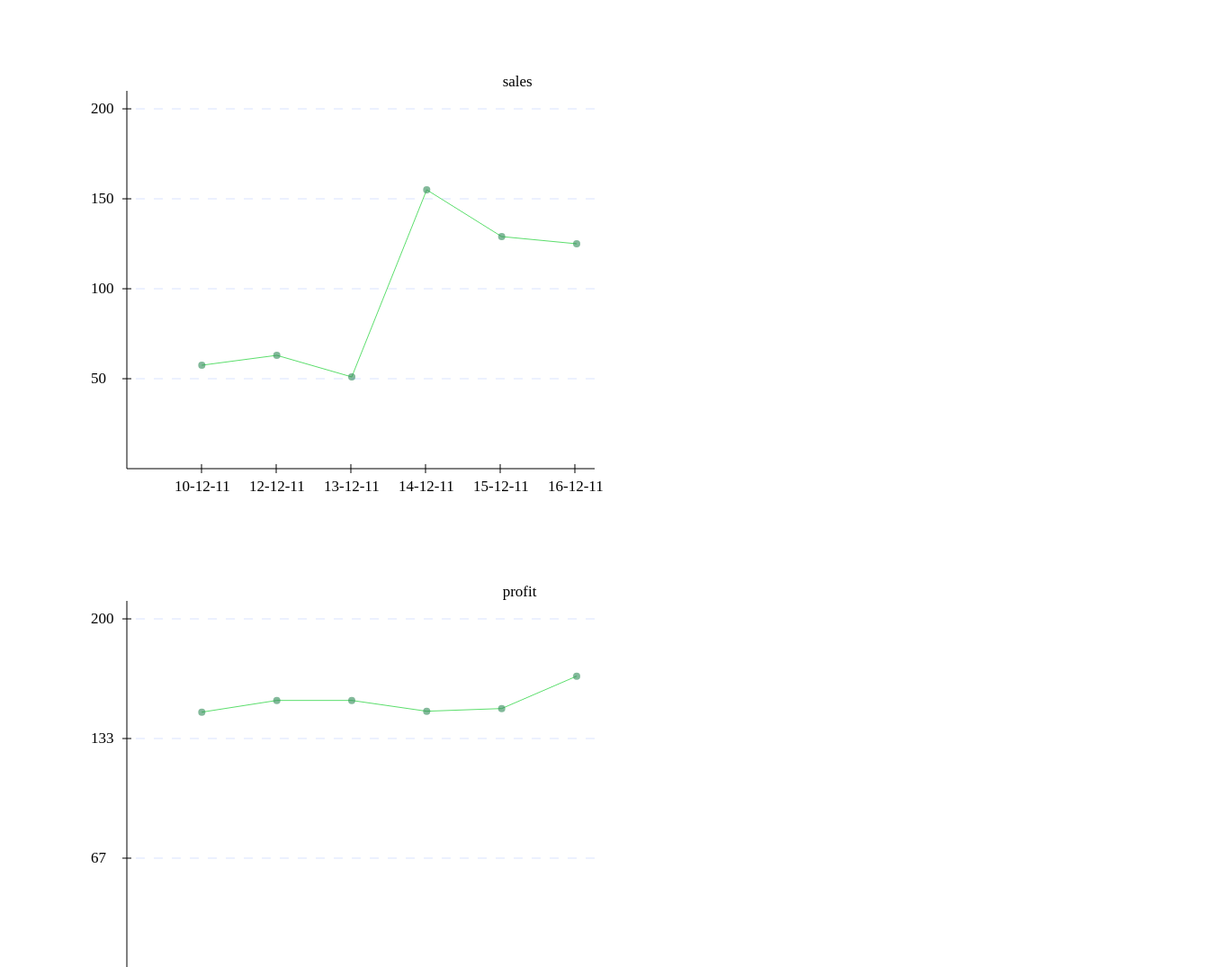
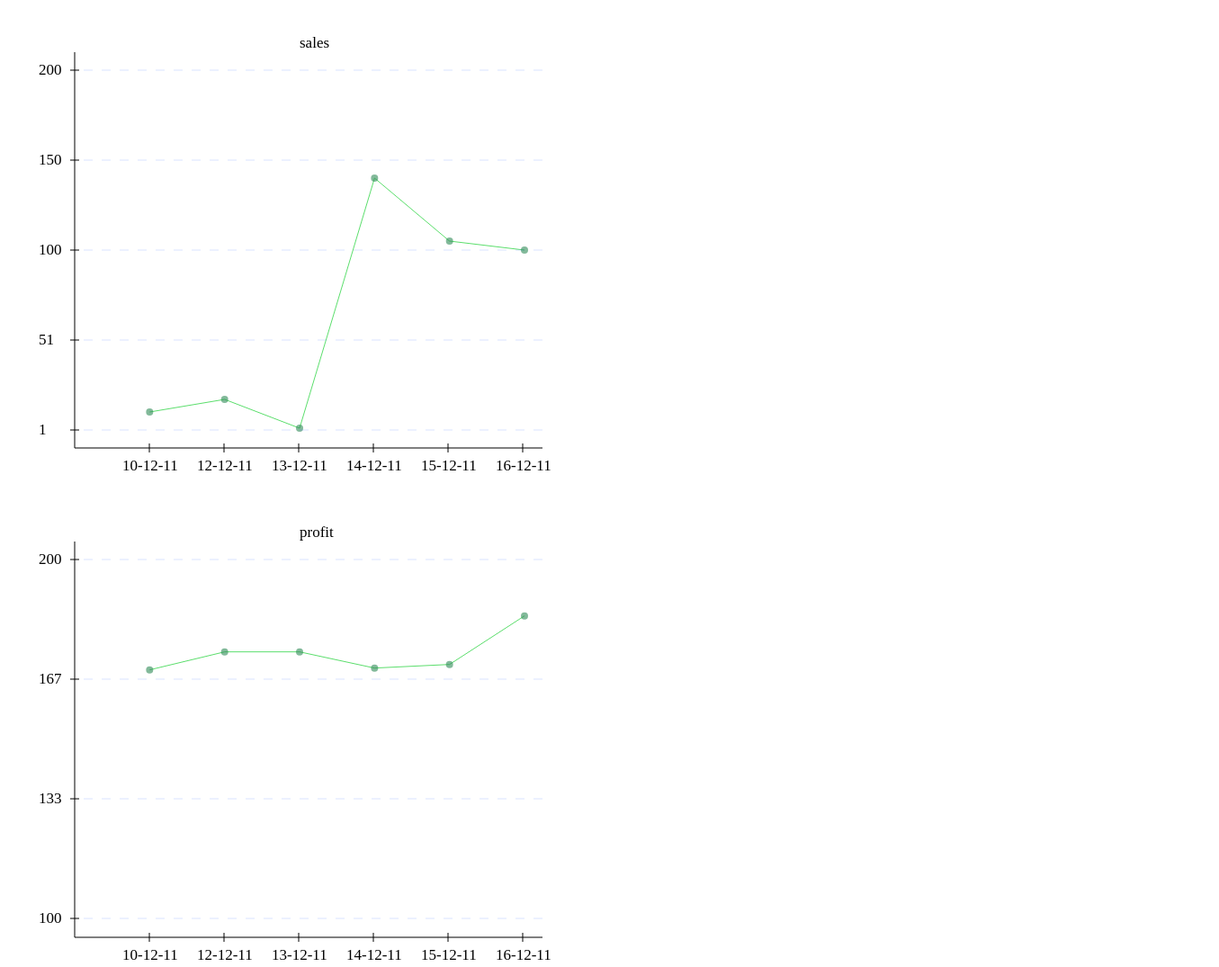
Before and after one commit to sumit-fusioncharts/Project1, a plain HTML site: page index.html in a window 1280 px wide. Shown: the top 1075 px of the page at 90% size, 1355 px wide, since content can reach past the window. Drawn offline with Linux system fonts and the light colour scheme.

Commit message:
Functions modified to make the chart more stable

```diff
--- a/index.html
+++ b/index.html
@@ -9,8 +9,7 @@
     width=100% !important;
   }
   .chartContainer{
-    width:100%;
-    margin-left:20px;
+    margin-left:5px;
   }
   </style>
 </head>
--- a/libraryfile.js
+++ b/libraryfile.js
@@ -47,7 +47,6 @@ function fc(renderdivId,separator,width,height,chartdata) {
                   var lllength = ll.length;
                   var cnt;
                   //lengths of the strings retrived
-                  console.log("max element length: "+ullength+" "+ul);
                   //data does not have leading zeros
                   if(ul[0]==0){
                     cnt=0;
@@ -70,9 +69,7 @@ function fc(renderdivId,separator,width,height,chartdata) {
                   }else{
                     ul = ul.substr(0,1);
                     ul = (parseInt(ul)+1).toString();
-                    console.log("now ul :"+ul);
                     ul = this.placezeros(ul,ullength,1);
-                    console.log("now ul :"+ul);
                   }
                   if(ll[0]==0){
                     cnt=0;
@@ -92,7 +89,6 @@ function fc(renderdivId,separator,width,height,chartdata) {
                     ll = ll.substr(0,1);
                     ll = this.placezeros(ll,lllength,1);
                   }
-                   console.log([ul,ll]);
                    return [ul,ll];
                 };
      function calculateMaxMin(obj){
@@ -143,7 +139,6 @@ function fc(renderdivId,separator,width,height,chartdata) {
                 yaxisticks= this.calPicks(parseInt(limits[0]),parseInt(limits[1]));
                 xaxisticks= this.chartdata.dataset.length;
                 this.measureMent(xaxisticks,yaxisticks,newmax,newmin,yaxisticks,xaxisticks,k);
-
             }
     };
     this.measureMent = function(xaxisticks,yaxisticks,newmax,newmin,yaxisticks,xaxisticks,item){
@@ -153,28 +148,24 @@ function fc(renderdivId,separator,width,height,chartdata) {
         var chartWidth=svgWidth-100;
         var divisionX = (chartWidth) / xaxisticks;
         var divisiony = (chartHeight) / yaxisticks;
-        var plotRatio = (chartHeight-divisiony) / newmax;
+        var plotRatio = (chartHeight) / newmax;
         var dataset="",ycord,xcord,marginxy = 50;
-        var calculationX,calculationY ;
+        var calculationX,calculationY,textColor="#000";
 
             for(var k in this.chartdata.dataset){
-                //console.log(this.chartdata.dataset[k].data[i]);
                 xcord= (divisionX*(parseInt(k)+1))+marginxy;
-                ycord = marginxy+chartHeight-(divisiony+Math.round(this.chartdata.dataset[k].data[item]*plotRatio));
+                ycord = 3*marginxy+chartHeight-(divisiony+Math.round(this.chartdata.dataset[k].data[item]*plotRatio));
                 dataset += xcord+","+ycord+" ";
             }
-
-        console.log(svgHeight+" "+svgWidth+" "+chartHeight+" "+chartWidth+" "+divisiony+" "+divisionX+" "+yaxisticks+" "+xaxisticks);
-
 
             var svg = document.createElementNS("http://www.w3.org/2000/svg", "svg");
                 svg.setAttribute('width', svgWidth);
                 svg.setAttribute('height', svgHeight);
-                svg.setAttribute("style","width:100%; margin-left:5%; margin-top:5%;");
+                svg.setAttribute("style"," margin:20px;");
                 var url = "http://www.w3.org/2000/svg";
 
-                this.createLines(url,svg,marginxy,(marginxy-20),marginxy,(chartHeight+marginxy),"stroke:#000000; fill:none;");
-                this.createLines(url,svg,marginxy,(chartHeight+marginxy),(chartWidth+marginxy+20),(chartHeight+marginxy),"stroke:#000000; fill:none;");
+                this.createLines(url,svg,(marginxy),(marginxy-20),(marginxy),(chartHeight+marginxy+20),"stroke:#000000; fill:none;");
+                this.createLines(url,svg,(marginxy),(chartHeight+marginxy+20),(chartWidth+marginxy+20),(chartHeight+marginxy+20),"stroke:#000000; fill:none;");
                 this.createPoly(url,svg,dataset);
 
                 var coordinates = dataset.split(" "),xy;
@@ -185,17 +176,17 @@ function fc(renderdivId,separator,width,height,chartdata) {
 
                 for(var i=0;i<xaxisticks;i++){
                     calculationX = parseInt(divisionX)*(i+1)+marginxy;
-                    this.createLines(url,svg,calculationX,(chartHeight+marginxy+5),calculationX,(chartHeight+marginxy-5),"stroke:#000000; fill:none;");
+                    this.createLines(url,svg,calculationX,(chartHeight+marginxy+25),calculationX,(chartHeight+marginxy+15),"stroke:#000000; fill:none;");
                     var textVal =this.chartdata.dataset[i].time;
-                    this.createText(url,svg,(calculationX-30),(chartHeight+marginxy+25),textVal);
+                    this.createText(url,svg,(calculationX-30),(chartHeight+marginxy+45),textVal);
                 }
 
                 var title = this.chartdata.chartinfo.yaxisnames[item];
-                this.createText(url,svg,'37%',(25),title);
+                this.createText(url,svg,'50%',(25),title);
 
-                for(i=0;i<yaxisticks;i++){
+                for(i=0;i<=yaxisticks;i++){
                     calculationY =(parseInt(divisiony)*i)+marginxy;
-                    var titleY =newmax - Math.round((newmax/yaxisticks)*i);
+                    var titleY =newmax - Math.round(((newmax-newmin)/yaxisticks)*i);
 
                     this.createText(url,svg,(marginxy-40),(calculationY+5),titleY);
                     this.createLines(url,svg,(marginxy-5),(calculationY),(marginxy+5),(calculationY),"stroke:#000000; fill:none;");
@@ -203,7 +194,6 @@ function fc(renderdivId,separator,width,height,chartdata) {
                 }
                 document.getElementById("chart").appendChild(svg);
                 dataset = "";
-
     };
     this.createLines = function(url,svg,x1,y1,x2,y2,styleStr){
         var lineXY = document.createElementNS(url, "line");
@@ -225,15 +215,16 @@ function fc(renderdivId,separator,width,height,chartdata) {
     this.createPoly = function(url,svg,dataset){
         var shape = document.createElementNS(url, "polyline");
         shape.setAttributeNS(null, "points", dataset);
-        shape.setAttributeNS(null, "stroke", "green");
         shape.setAttribute('style', "stroke:#5BDE6C; fill:none;");
         svg.appendChild(shape);
     };
-    this.createText = function(url,svg,x,y,textVal){
+    this.createText = function(url,svg,x,y,textVal,textColor){
         var newText = document.createElementNS(url,"text");
             newText.setAttributeNS(null,"x",x);
             newText.setAttributeNS(null,"y",y);
             newText.setAttributeNS(null,"font-size","17");
+            newText.setAttributeNS(null,"text-anchor","start");
+            newText.setAttributeNS(null, "fill", textColor);
         var textNode = document.createTextNode(textVal);
             newText.appendChild(textNode);
             svg.appendChild(newText);
```
